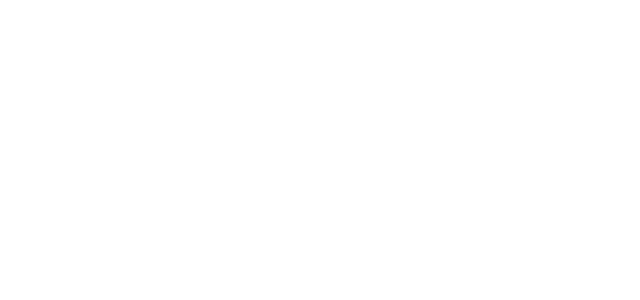
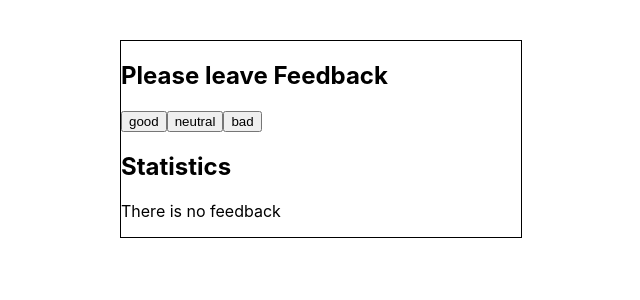
Before and after one commit to MarcinZbor/goit-react-hw-02-feedback, a React (Create React App) app: page / in a window 1280 px wide. Shown: the top 300 px of the page, without its empty margins (319-959 px from the left). Built offline with nearby package versions, Linux system fonts and the light colour scheme.

Commit message:
Appworkinj

```diff
--- a/src/components/App.jsx
+++ b/src/components/App.jsx
@@ -1,6 +1,9 @@
 import React from 'react';
 import css from './App.module.css';
 import Statistics from './Statistics/Statistics';
+import FeedbackOptions from './FeedbackOptions/FeedbackOptions';
+import Section from './Section/Section';
+import Notification from './Notification/Notification';
 
 class App extends React.Component {
   state = {
@@ -19,7 +22,7 @@
     return good + neutral + bad;
   };
 
-  PositiveFeedbackPercentage = () => {
+  countPositiveFeedbackPercentage = () => {
     const { good } = this.state;
     return Math.round((good / this.countTotalFeedback()) * 100);
   };
@@ -27,12 +30,29 @@
   render() {
     const { good, neutral, bad } = this.state;
     const options = Object.keys(this.state);
-    return <div className="css.container">
-
-
-
-
-    </div>;
+    return (
+      <div className={css.container}>
+        <Section title="Please leave Feedback">
+          <FeedbackOptions
+            options={options}
+            onLeaveFeedback={this.onLeaveFeedback}
+          ></FeedbackOptions>
+        </Section>
+        <Section title="Statistics">
+          {this.countTotalFeedback() > 0 ? (
+            <Statistics
+              good={good}
+              neutral={neutral}
+              bad={bad}
+              total={this.countTotalFeedback()}
+              positivePercentage={this.countPositiveFeedbackPercentage()}
+            />
+          ) : (
+            <Notification message="There is no feedback" />
+          )}
+        </Section>
+      </div>
+    );
   }
 }
 
--- a/src/components/FeedbackOptions/FeedbackOptions.jsx
+++ b/src/components/FeedbackOptions/FeedbackOptions.jsx
@@ -1,7 +1,7 @@
 import css from './FeedbackOptions.module.css';
 import PropTypes from 'prop-types';
 
-FeedbackOptions = ({ options, onLeaveFeedback }) => {
+const FeedbackOptions = ({ options, onLeaveFeedback }) => {
   return (
     <>
       {options.map(option => {
@@ -21,8 +21,9 @@
 };
 
 FeedbackOptions.propTypes = {
-  options: PropTypes.arrayOf(PropTypes.string.isRequired).isRequired,
-  onLeaveFeedback: PropTypes.func.isRequired,
-};
+    options: PropTypes.arrayOf(PropTypes.string.isRequired).isRequired,
+    onLeaveFeedback: PropTypes.func.isRequired
+
+}
 
 export default FeedbackOptions;
--- a/src/components/Section/Section.jsx
+++ b/src/components/Section/Section.jsx
@@ -2,7 +2,7 @@
 import PropTypes from 'prop-types';
 
 const Section = ({ title, children }) => {
-  retrun(
+  return(
     <section className="css.section">
       <h2 className="css.title">{title}</h2>
       {children}
```
